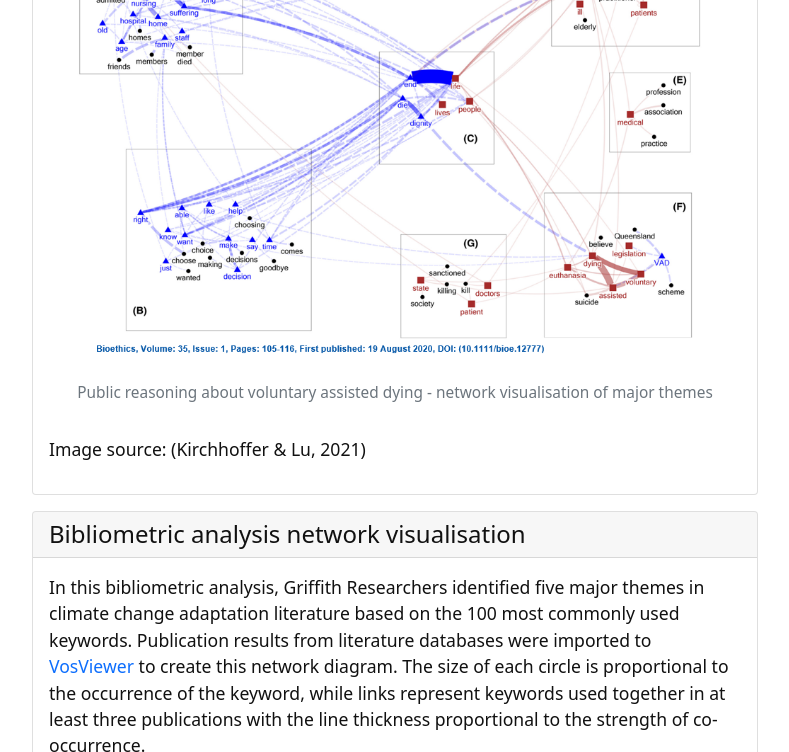
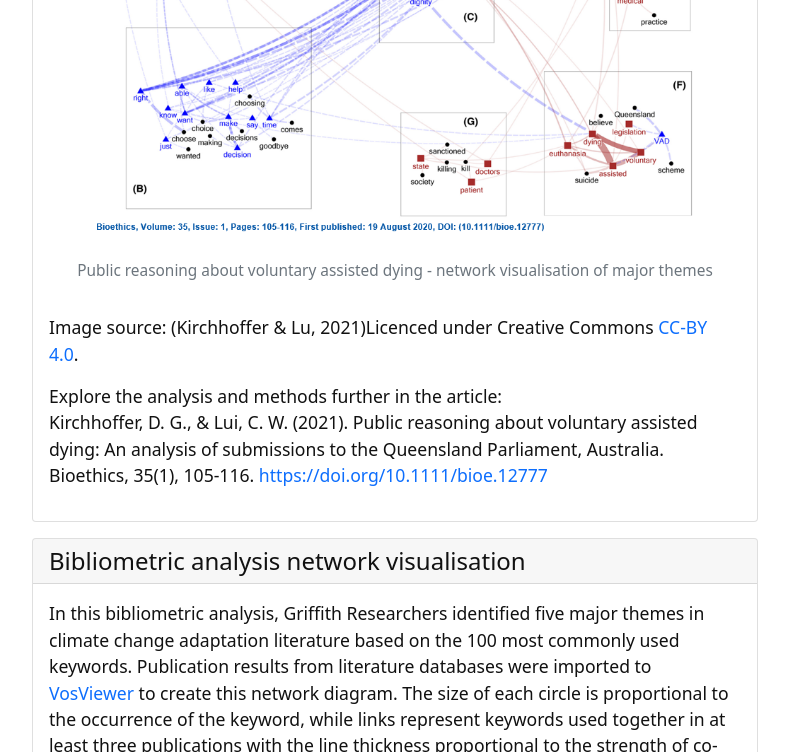
Before and after one commit to GULibrarySandbox/intro-text-mining-analysis-2022, a Jekyll site: the page built from content/8-visualising_data.md, in a window 1280 px wide and 900 px high, scrolled down 3719 px, cut to the strip 0-752 px from the top of the window. Shown: the whole strip, without its empty margins (245-1034 px from the left). Built offline with Jekyll 4.4.1, drawn with Linux system fonts in a browser that asks for light colours.

Commit message:
Update 8-visualising_data.md

```diff
--- a/content/8-visualising_data.md
+++ b/content/8-visualising_data.md
@@ -54,11 +54,12 @@ Image source: (Baruah, S. et al., 2022) Licenced under Creative Commons [CC-BY 4
 {% capture text %}
 In this study [Voyant tools](https://voyant-tools.org/) and [NodeXL software](https://www.smrfoundation.org/nodexl/) were used to mine, extract and collocate words. This enabled qualitative coding of seven major themes from over 1000 individual public submissions to a 2018 Queensland Parliamentary Inquiry on voluntary assisted dying.
 
+
+{% include figure.html img="BioethicsAssistedDyingTextAnalysisVis.PNG" alt="Public reasoning about voluntary assisted dying - network visualisation of major themes" caption="Public reasoning about voluntary assisted dying - network visualisation of major themes" width="100%" %}
+Image source: (Kirchhoffer & Lu, 2021)Licenced under Creative Commons [CC-BY 4.0](https://creativecommons.org/licenses/by/4.0/).
+
 Explore the analysis and methods further in the article:
 Kirchhoffer, D. G., & Lui, C. W. (2021). Public reasoning about voluntary assisted dying: An analysis of submissions to the Queensland Parliament, Australia. Bioethics, 35(1), 105-116. [https://doi.org/10.1111/bioe.12777](https://doi.org/10.1111/bioe.12777)
-
-{% include figure.html img="BioethicsAssistedDyingTextAnalysisVis.PNG" alt="Public reasoning about voluntary assisted dying - network visualisation of major themes" caption="Public reasoning about voluntary assisted dying - network visualisation of major themes" width="100%" %}
-Image source: (Kirchhoffer & Lu, 2021)
 {% endcapture %} {% include card.html header="Network visualisation of themes identified by collocation" text=text %}
 
 {% capture text %}
```
